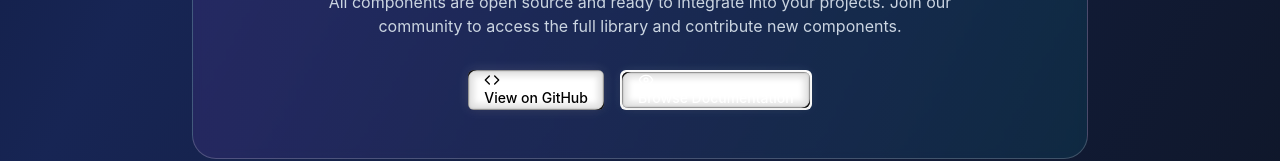
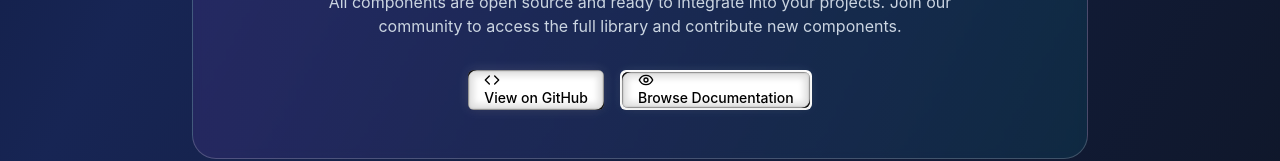
Before and after one commit to siddhardha-mns/DevCatalyst, a React (Vite) app: page /components in a window 1280 px wide. Shown: the part 2151-2312 px from the top of the page. Built offline with nearby package versions, Linux system fonts and the light colour scheme; the HTML template or start-up script is replaced by a standard one.

Commit message:
Update all outline buttons to have black text with white background

```diff
--- a/src/pages/Components.jsx
+++ b/src/pages/Components.jsx
@@ -303,7 +303,7 @@ const Components = () => {
                 <LiquidButton
                   size="lg"
                   variant="outline"
-                  className="border-2 border-white/50 !text-white hover:bg-white/10"
+                  className="border-2 border-white/50 !text-black bg-white hover:bg-white/90"
                 >
                   <Eye className="w-5 h-5 mr-2" />
                   Browse Documentation
--- a/src/pages/Gallery.jsx
+++ b/src/pages/Gallery.jsx
@@ -424,7 +424,7 @@ const Gallery = () => {
                 <LiquidButton
                   size="lg"
                   variant="outline"
-                  className="border-2 border-white/50 !text-white hover:bg-white/10"
+                  className="border-2 border-white/50 !text-black bg-white hover:bg-white/90"
                   onClick={() => window.scrollTo({ top: 0, behavior: 'smooth' })}
                 >
                   Browse All Projects
```
